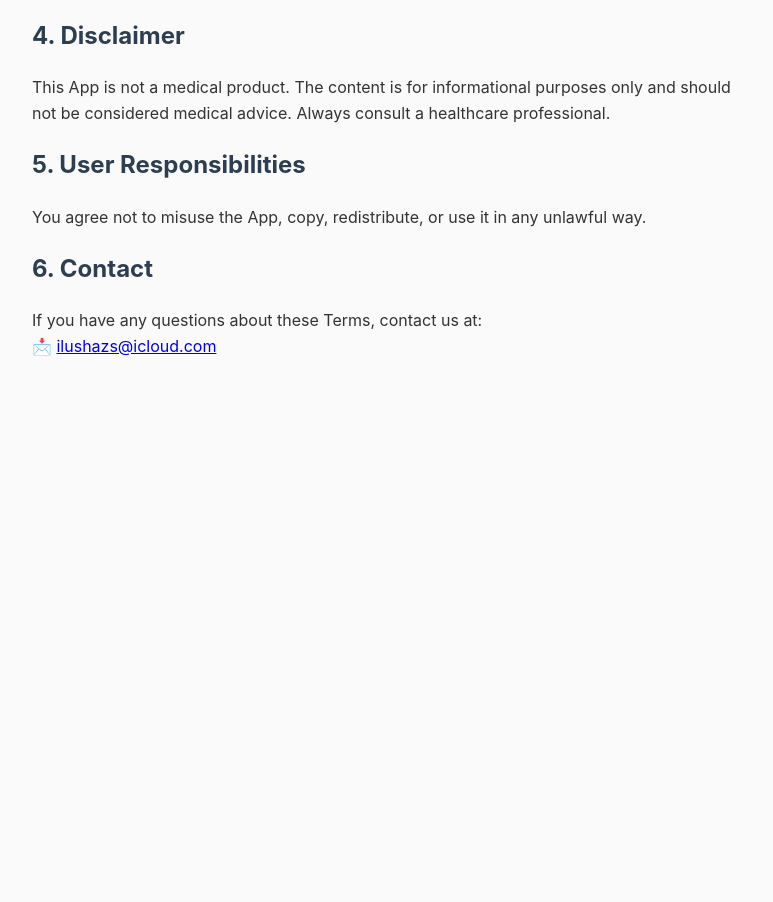
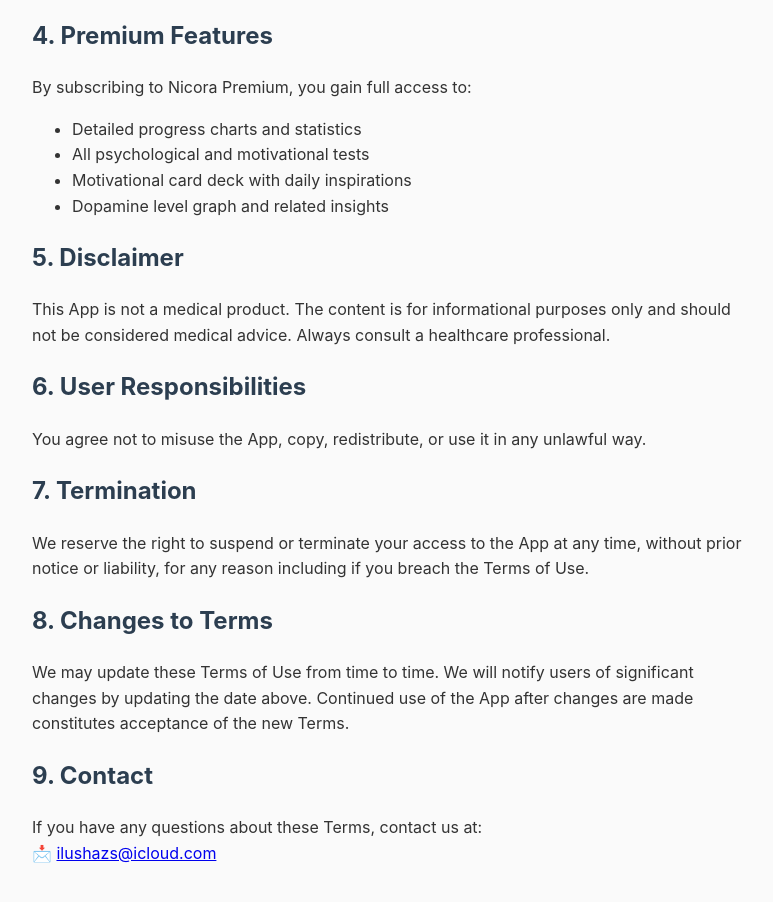
Before and after one commit to fleiron/terms-of-use, a plain HTML site: page index.html in a window 1280 px wide. Shown: the part 758-1660 px from the top of the page, without its empty margins (248-1021 px from the left). Before the commit the page ends 1154 px from the top, so only its background shows below. Drawn offline with Linux system fonts and the light colour scheme.

Commit message:
Update index.html

```diff
--- a/index.html
+++ b/index.html
@@ -44,13 +44,28 @@
   <h2>3. Free Trial</h2>
   <p>The 3-day free trial will automatically convert to a yearly subscription unless canceled 24 hours before it ends.</p>
 
-  <h2>4. Disclaimer</h2>
+  <h2>4. Premium Features</h2>
+  <p>By subscribing to Nicora Premium, you gain full access to:</p>
+  <ul>
+    <li>Detailed progress charts and statistics</li>
+    <li>All psychological and motivational tests</li>
+    <li>Motivational card deck with daily inspirations</li>
+    <li>Dopamine level graph and related insights</li>
+  </ul>
+
+  <h2>5. Disclaimer</h2>
   <p>This App is not a medical product. The content is for informational purposes only and should not be considered medical advice. Always consult a healthcare professional.</p>
 
-  <h2>5. User Responsibilities</h2>
+  <h2>6. User Responsibilities</h2>
   <p>You agree not to misuse the App, copy, redistribute, or use it in any unlawful way.</p>
 
-  <h2>6. Contact</h2>
+  <h2>7. Termination</h2>
+  <p>We reserve the right to suspend or terminate your access to the App at any time, without prior notice or liability, for any reason including if you breach the Terms of Use.</p>
+
+  <h2>8. Changes to Terms</h2>
+  <p>We may update these Terms of Use from time to time. We will notify users of significant changes by updating the date above. Continued use of the App after changes are made constitutes acceptance of the new Terms.</p>
+
+  <h2>9. Contact</h2>
   <p>If you have any questions about these Terms, contact us at:<br/>
   📩 <a href="mailto:ilushazs@icloud.com">ilushazs@icloud.com</a></p>
 </body>
```
